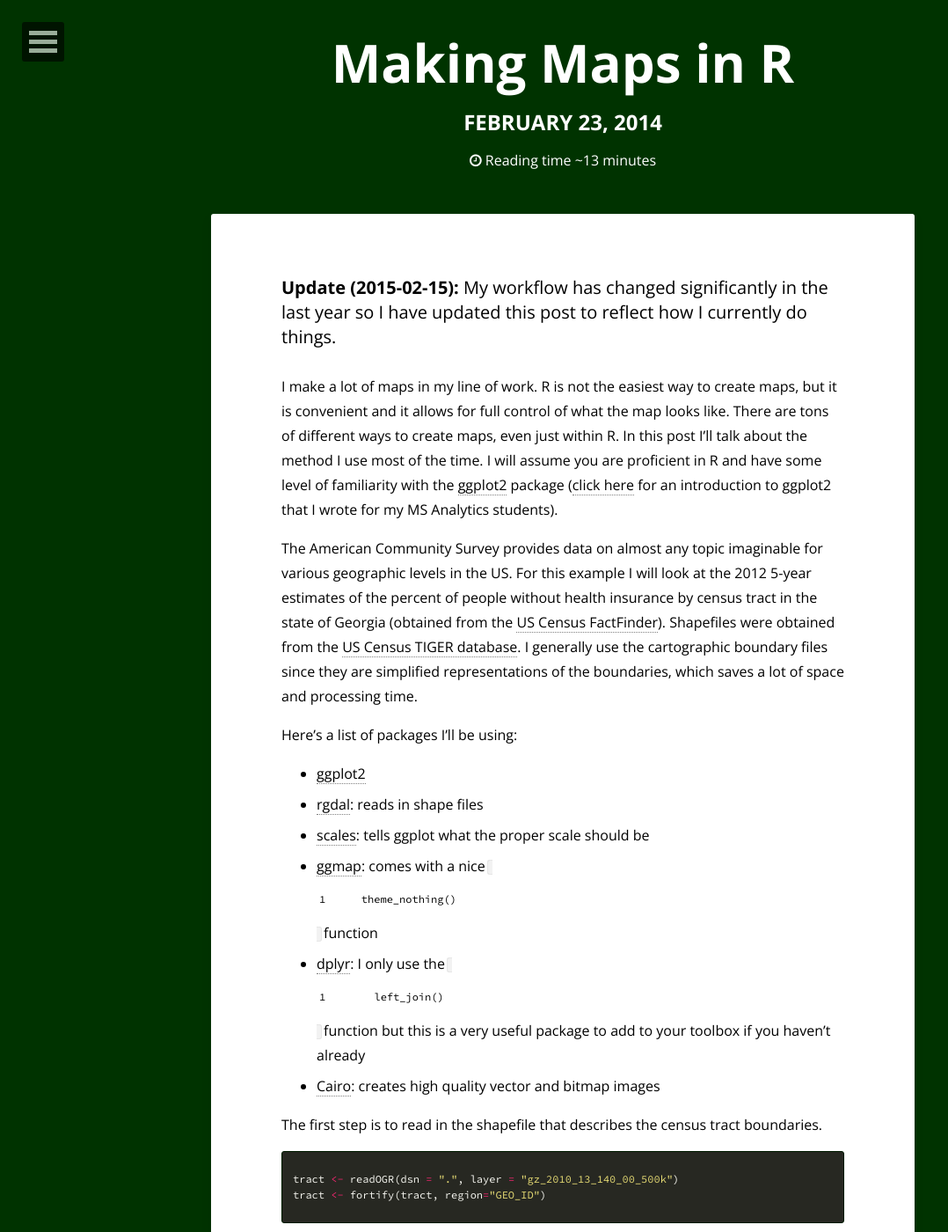
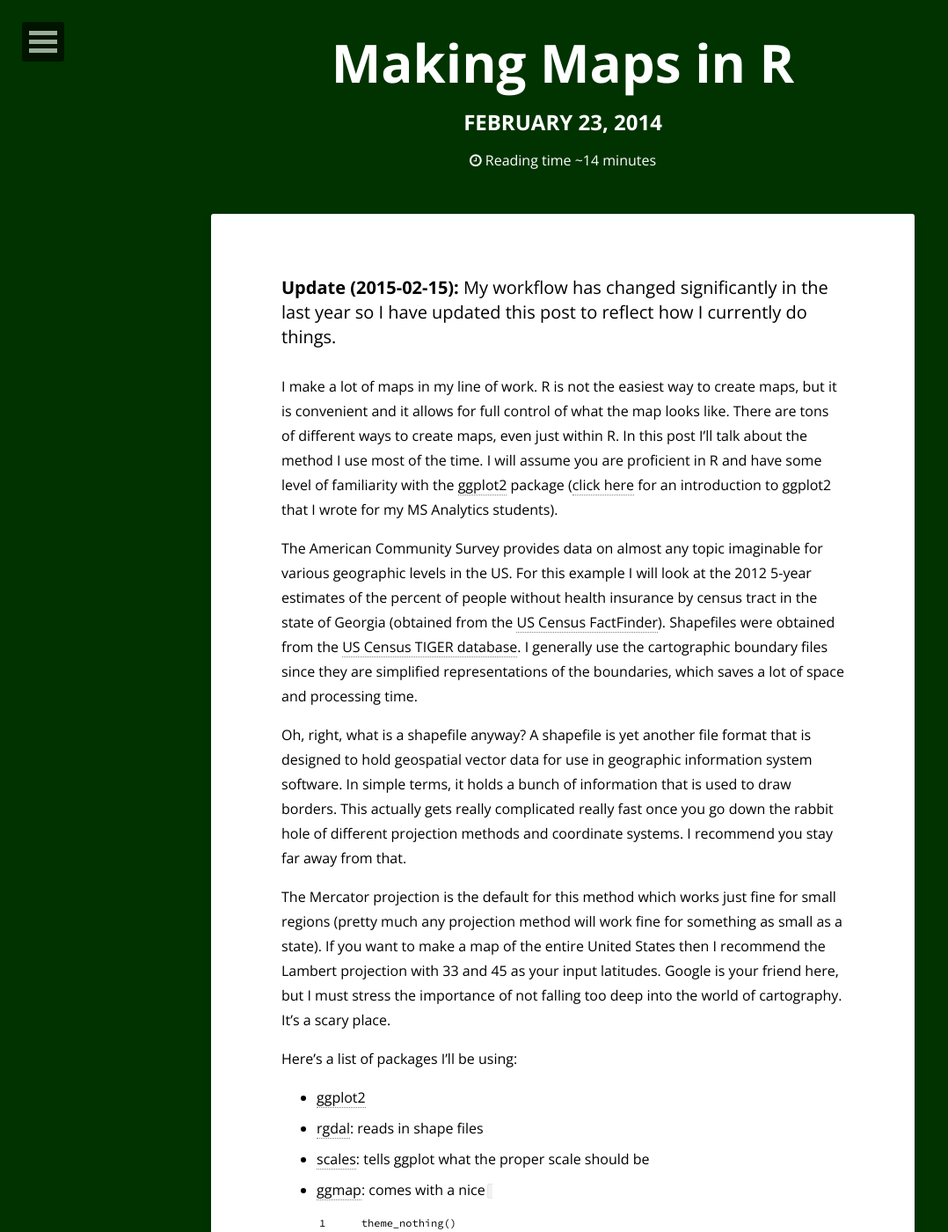
Before and after one commit to kevjohnson/kevjohnson.github.io, a Jekyll site: the page built from _posts/2014-02-23-making-maps-in-r.md, in a window 1280 px wide and 1400 px high. Shown: the whole window at 88% size, without its empty margins (0-1078 px from the left). Built offline with Jekyll 4.4.1, drawn with Linux system fonts in a browser that asks for light colours; nearby versions of some CDN libraries; comment, search, counter and statistics services are not loaded.

Commit message:
Added paragraph about shapefiles

```diff
--- a/_posts/2014-02-23-making-maps-in-r.md
+++ b/_posts/2014-02-23-making-maps-in-r.md
@@ -13,6 +13,10 @@ I make a lot of maps in my line of work. R is not the easiest way to create maps
 <!--break-->
 
 The American Community Survey provides data on almost any topic imaginable for various geographic levels in the US. For this example I will look at the 2012 5-year estimates of the percent of people without health insurance by census tract in the state of Georgia (obtained from the [US Census FactFinder](http://factfinder2.census.gov/)). Shapefiles were obtained from the [US Census TIGER database](http://www.census.gov/geo/maps-data/data/tiger.html). I generally use the cartographic boundary files since they are simplified representations of the boundaries, which saves a lot of space and processing time.
+
+Oh, right, what is a shapefile anyway?  A shapefile is yet another file format that is designed to hold geospatial vector data for use in geographic information system software.  In simple terms, it holds a bunch of information that is used to draw borders.  This actually gets really complicated really fast once you go down the rabbit hole of different projection methods and coordinate systems.  I recommend you stay far away from that.
+
+The Mercator projection is the default for this method which works just fine for small regions (pretty much any projection method will work fine for something as small as a state).  If you want to make a map of the entire United States then I recommend the Lambert projection with 33 and 45 as your input latitudes.  Google is your friend here, but I must stress the importance of not falling too deep into the world of cartography.  It's a scary place.
 
 Here's a list of packages I'll be using:
 
```
